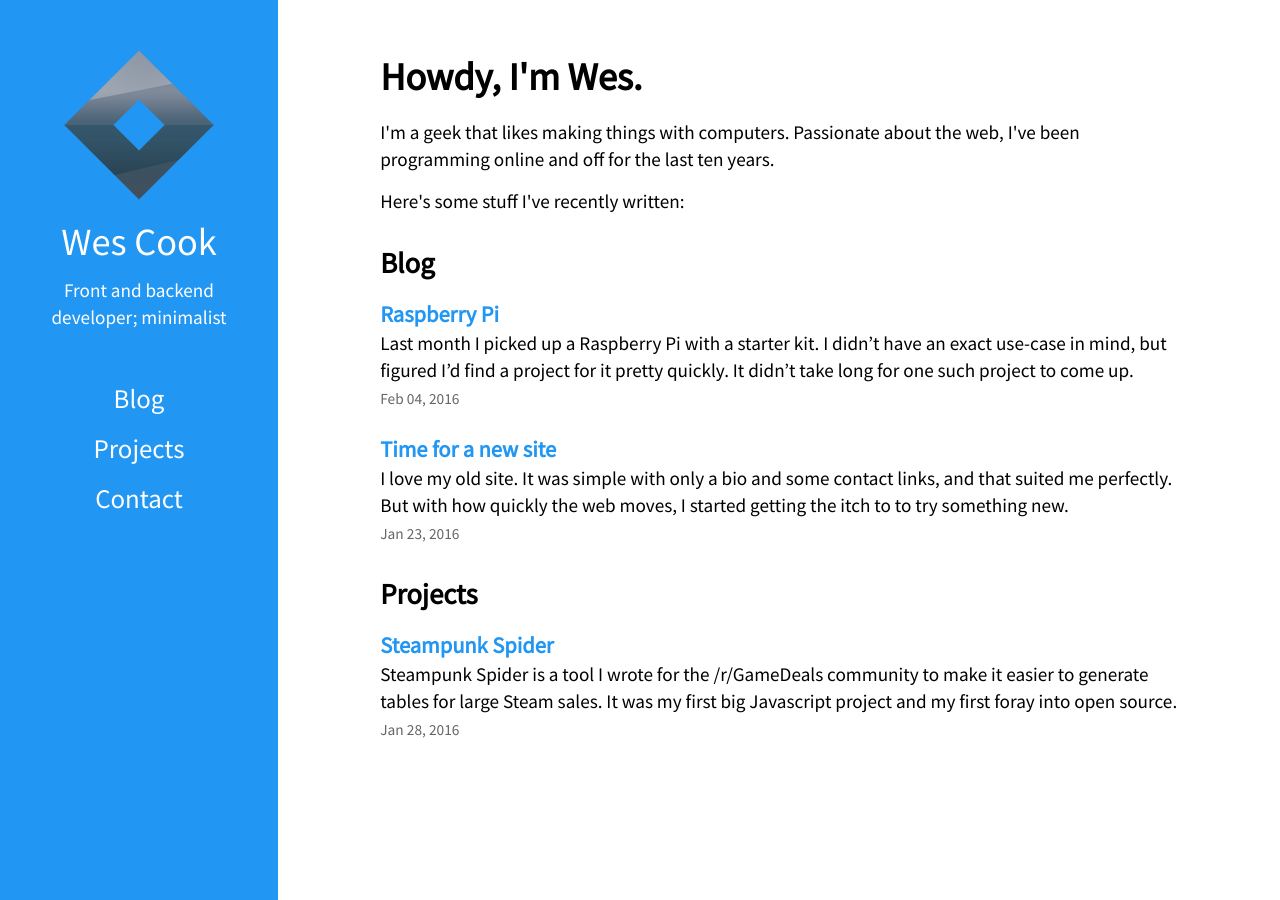
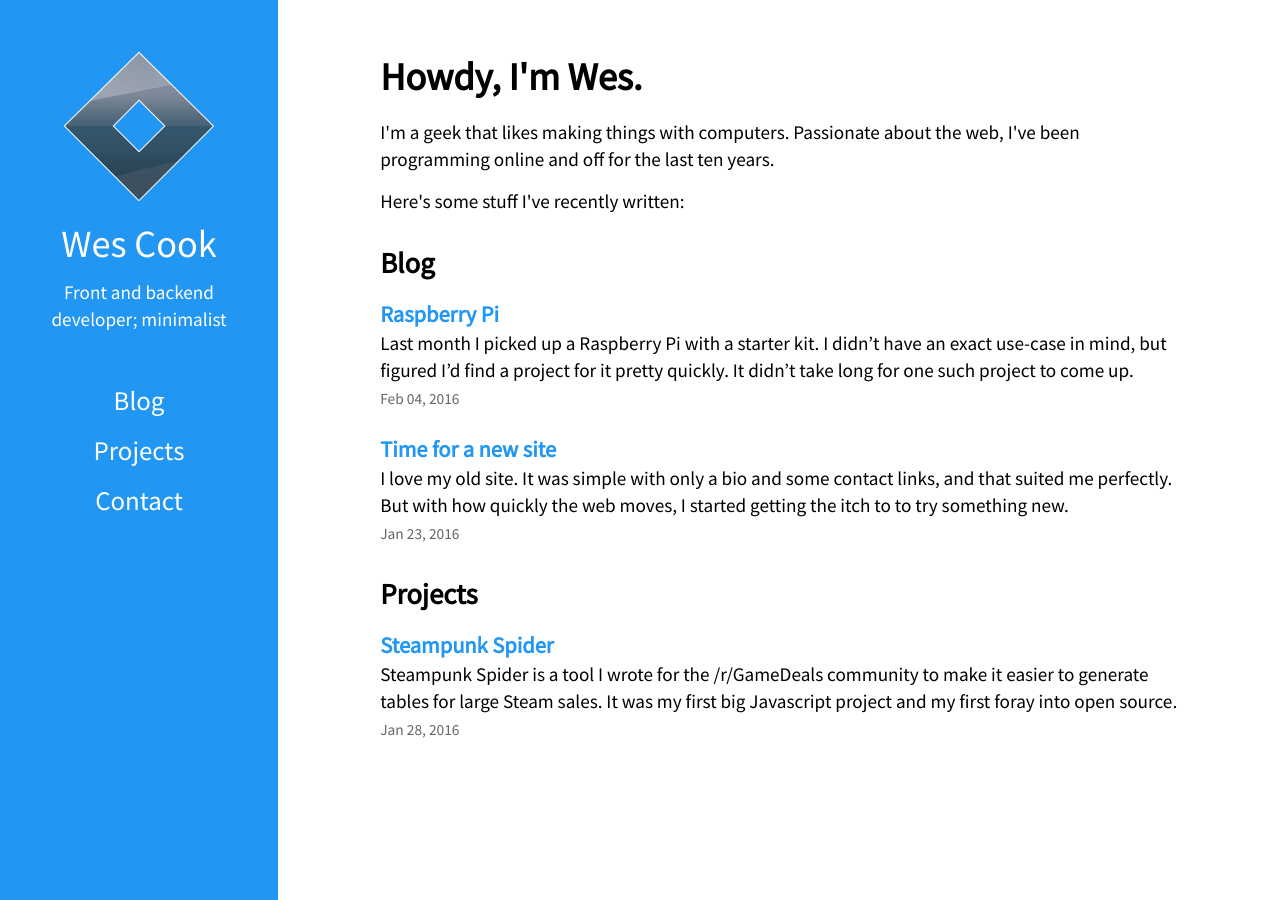
Before and after one commit to WesCook/wescook.github.io, a Jekyll site: the page built from index.html, in a window 1280 px wide. Built offline with Jekyll 4.4.1, drawn with Linux system fonts in a browser that asks for light colours.

Commit message:
Giving outline stroke to logo

```diff
--- a/_includes/nav.html
+++ b/_includes/nav.html
@@ -1,6 +1,6 @@
 <aside class="sidebar">
 	<div class="bio">
-		<a href="/"><img src="/img/logo.png" width="150" height="150" alt="Wes Cook Logo" class="logo"></a>
+		<a href="/"><img src="/img/logo.png" width="152" height="152" alt="Wes Cook Logo" class="logo"></a>
 		<h2 class="my-name"><a href="/">Wes Cook</a></h2>
 		<p class="my-title">Front and backend<br>developer; minimalist</p>
 	</div>
```
Also changed, not shown: img/logo.png.
